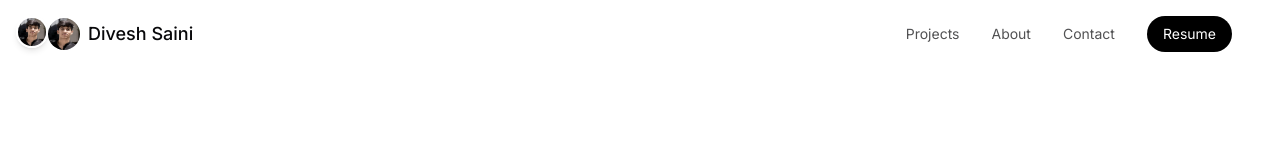
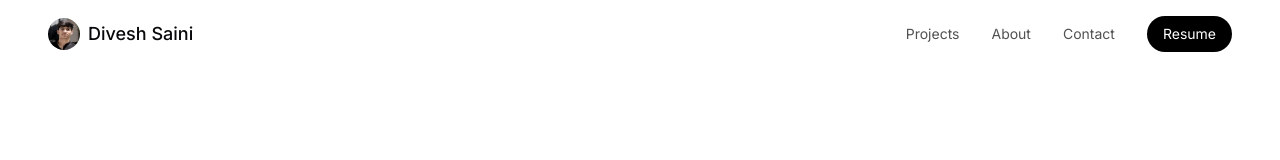
Before and after one commit to divesh0001/bento-microfolio, a React (Vite) app: page / in a window 1280 px wide. Shown: the top 160 px of the page. Built offline with nearby package versions, Linux system fonts and the light colour scheme.

Commit message:
Replace website icon with favicon
Replaced the website icon with a favicon.

```diff
--- a/index.html
+++ b/index.html
@@ -1,7 +1,9 @@
+
 <!DOCTYPE html>
 <html lang="en">
   <head>
     <meta charset="UTF-8" />
+    <link rel="icon" type="image/png" href="/lovable-uploads/5ee6d352-d1fd-4479-9b08-5d986b38b6fc.png" />
     <meta name="viewport" content="width=device-width, initial-scale=1.0" />
     <title>bento-microfolio</title>
     <meta name="description" content="Lovable Generated Project" />
--- a/src/App.tsx
+++ b/src/App.tsx
@@ -4,7 +4,6 @@ import { Toaster as Sonner } from "@/components/ui/sonner";
 import { TooltipProvider } from "@/components/ui/tooltip";
 import { QueryClient, QueryClientProvider } from "@tanstack/react-query";
 import { BrowserRouter, Routes, Route } from "react-router-dom";
-import { Avatar, AvatarImage, AvatarFallback } from "@/components/ui/avatar";
 import Index from "./pages/Index";
 import NotFound from "./pages/NotFound";
 
@@ -13,14 +12,6 @@ const queryClient = new QueryClient();
 const App = () => (
   <QueryClientProvider client={queryClient}>
     <TooltipProvider>
-      <div className="fixed top-4 left-4 z-[100]">
-        <a href="/" aria-label="Homepage">
-          <Avatar className="h-8 w-8 border-2 border-white shadow-md">
-            <AvatarImage src="/lovable-uploads/5ee6d352-d1fd-4479-9b08-5d986b38b6fc.png" alt="Divesh Saini" />
-            <AvatarFallback>DS</AvatarFallback>
-          </Avatar>
-        </a>
-      </div>
       <Toaster />
       <Sonner position="top-right" />
       <BrowserRouter>
```
